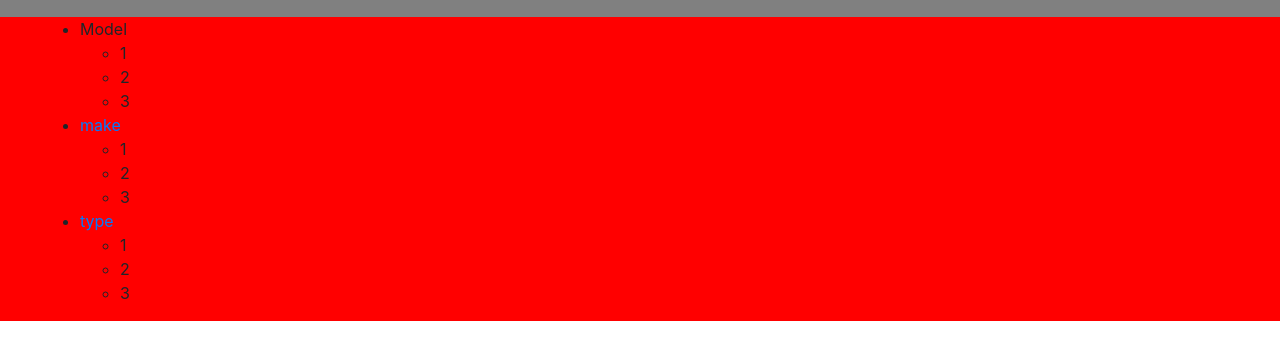
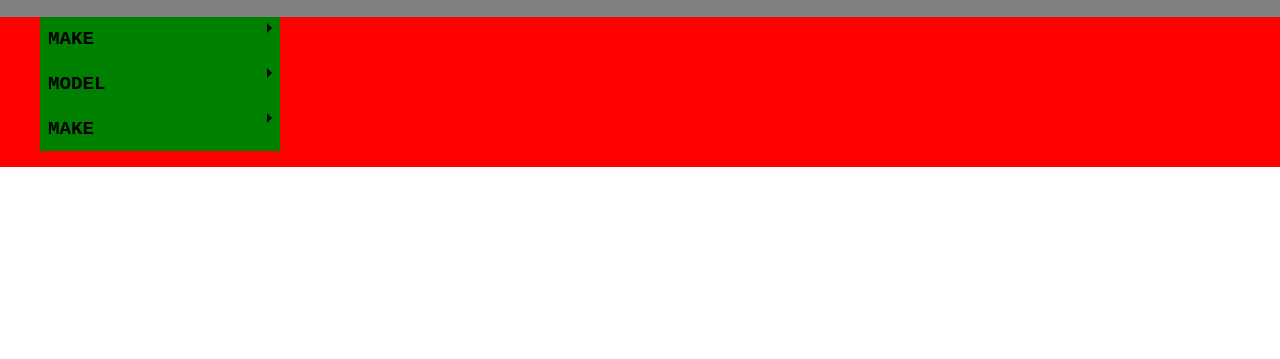
Before and after one commit to ashefor/car-listing-platform, a website: page index.html in a window 1280 px wide. Shown: the part 61-420 px from the top of the page. Drawn offline with nearby package versions, Linux system fonts and the light colour scheme; no server answers.

Commit message:
added collapsable menu for my filter menu

```diff
--- a/index.css
+++ b/index.css
@@ -57,3 +57,83 @@ a:hover{
 #populatecars{
     width: 100%
 }
+.collapse{
+    display: block
+}
+
+/* .wrap-collabsible {
+    margin-bottom: 1.2rem 0;
+  } */
+
+  input[type='checkbox'] {
+    display: none;
+  }
+
+  .lbl-toggle {
+    display: block;
+    font-weight: bold;
+    font-family: monospace;
+    font-size: 1.2rem;
+    text-transform: uppercase;
+    /* text-align: center; */
+    padding: 0.5rem;
+    color: black;
+    background: green;
+    cursor: pointer;
+    /* border-radius: 7px; */
+    transition: all 0.25s ease-out;
+  }
+
+  .lbl-toggle:hover {
+    color: #7C5A0B;
+  }
+
+  .lbl-toggle::after {
+    content: ' ';
+    display: block;
+    border-top: 5px solid transparent;
+    border-bottom: 5px solid transparent;
+    border-left: 5px solid currentColor;
+    vertical-align: middle;
+    float: right;
+    /* margin-right: .7rem; */
+    transform: translateY(-2px);
+    transition: transform .2s ease-out;
+  }
+
+  .toggle:checked + .lbl-toggle::after {
+    transform: rotate(90deg) translateX(-3px);
+  }
+
+  .collapsible-content {
+    max-height: 0px;
+    overflow: hidden;
+    transition: max-height .25s ease-in-out;
+  }
+
+  .toggle:checked + .lbl-toggle + .collapsible-content {
+    max-height: 350px;
+  }
+
+  .toggle:checked + .lbl-toggle {
+    border-bottom-right-radius: 0;
+    border-bottom-left-radius: 0;
+  }
+
+  .collapsible-content .content-inner {
+    border-bottom: 1px solid rgba(250, 224, 66, .45);
+    border-bottom-left-radius: 7px;
+    border-bottom-right-radius: 7px;
+    padding: .5rem 1rem;
+  }
+  ul{
+      list-style: none;
+      margin: 0;
+      padding: 0;
+ }
+ .filters{
+     width: 25%
+ }
+ label{
+     margin-bottom: unset !important
+ }
--- a/index.html
+++ b/index.html
@@ -37,40 +37,49 @@
                    <div class="filters">
                         <form action="">
                             <ul>
-                                <li>
-                                    <div data-target="#showmodel">
-                                        Model
-                                    </div>
-                                    <div id="showmodel">
+                                    <li class="wrap-collabsible">
+                                            <input id="make" class="toggle" type="checkbox">
+                                            <label for="make" class="lbl-toggle">Make</label>
+                                            <div class="collapsible-content">
+                                              <div class="content-inner">
                                                 <ul>
-                                            <li>1</li>
-                                            <li>2</li>
-                                            <li>3</li>
+                                                    <li>one</li>
+                                                    <li>one</li>
+                                                    <li>one</li>
                                                 </ul>
                                               </div>
+                                            </div>
                                         </li>
-                                <li>
-                                        <a href="showmake">make</a>
-                                        <div id="showmake">
+                                        <li class="wrap-collabsible">
+                                                <input id="model" class="toggle" type="checkbox">
+                                                <label for="model" class="lbl-toggle">Model</label>
+                                                <div class="collapsible-content">
+                                                  <div class="content-inner">
                                                     <ul>
-                                                <li>1</li>
-                                                <li>2</li>
-                                                <li>3</li>
+                                                        <li>one</li>
+                                                        <li>one</li>
+                                                        <li>one</li>
                                                     </ul>
                                                   </div>
+                                                </div>
                                             </li>
-                                    <li>
-                                            <a href="showtype">type</a>
-                                            <div id="showtype">
+                                            <li class="wrap-collabsible">
+                                                    <input id="type" class="toggle" type="checkbox">
+                                                    <label for="type" class="lbl-toggle">Make</label>
+                                                    <div class="collapsible-content">
+                                                      <div class="content-inner">
                                                         <ul>
-                                                    <li>1</li>
-                                                    <li>2</li>
-                                                    <li>3</li>
+                                                            <li>one</li>
+                                                            <li>one</li>
+                                                            <li>one</li>
                                                         </ul>
+                                                      </div>
                                                     </div>
                                                 </li>
                             </ul>
                         </form>
+
+
                    </div>
                         <div id="show_cars">
                             <div id="showallcars">
```
Lines whose indentation alone changed are shown as unchanged.
